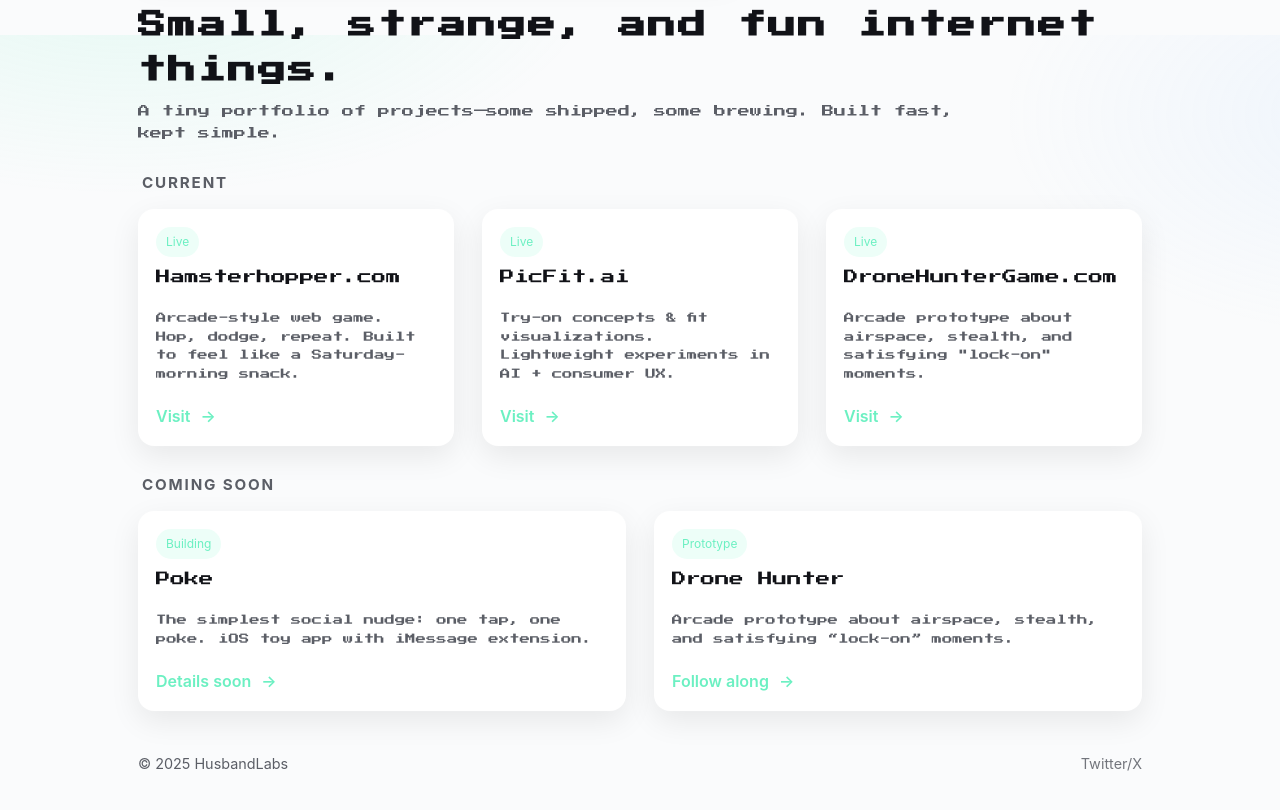
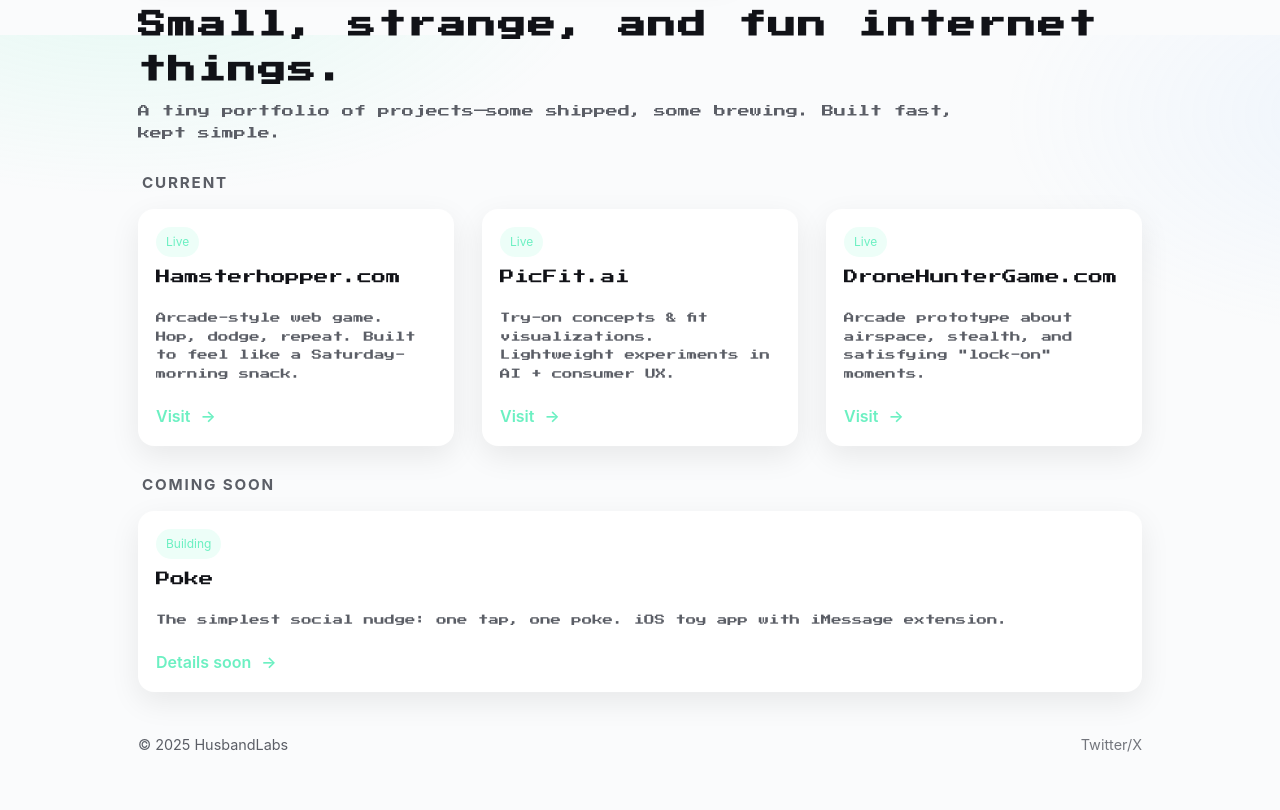
Before and after one commit to natemcguire/husbandlabs, a plain HTML site: page index.html in a window 1280 px wide. Shown: the part 765-1575 px from the top of the page. Drawn offline with Linux system fonts and the light colour scheme.

Commit message:
Remove Drone Hunter from Coming Soon section

```diff
--- a/index.html
+++ b/index.html
@@ -217,13 +217,6 @@
           <p class="desc">The simplest social nudge: one tap, one poke. iOS toy app with iMessage extension.</p>
           <div class="go">Details soon <span>→</span></div>
         </div>
-
-        <div class="card">
-          <div class="pill">Prototype</div>
-          <div class="title"><h3>Drone Hunter</h3></div>
-          <p class="desc">Arcade prototype about airspace, stealth, and satisfying “lock-on” moments.</p>
-          <div class="go">Follow along <span>→</span></div>
-        </div>
       </div>
     </section>
 
```
